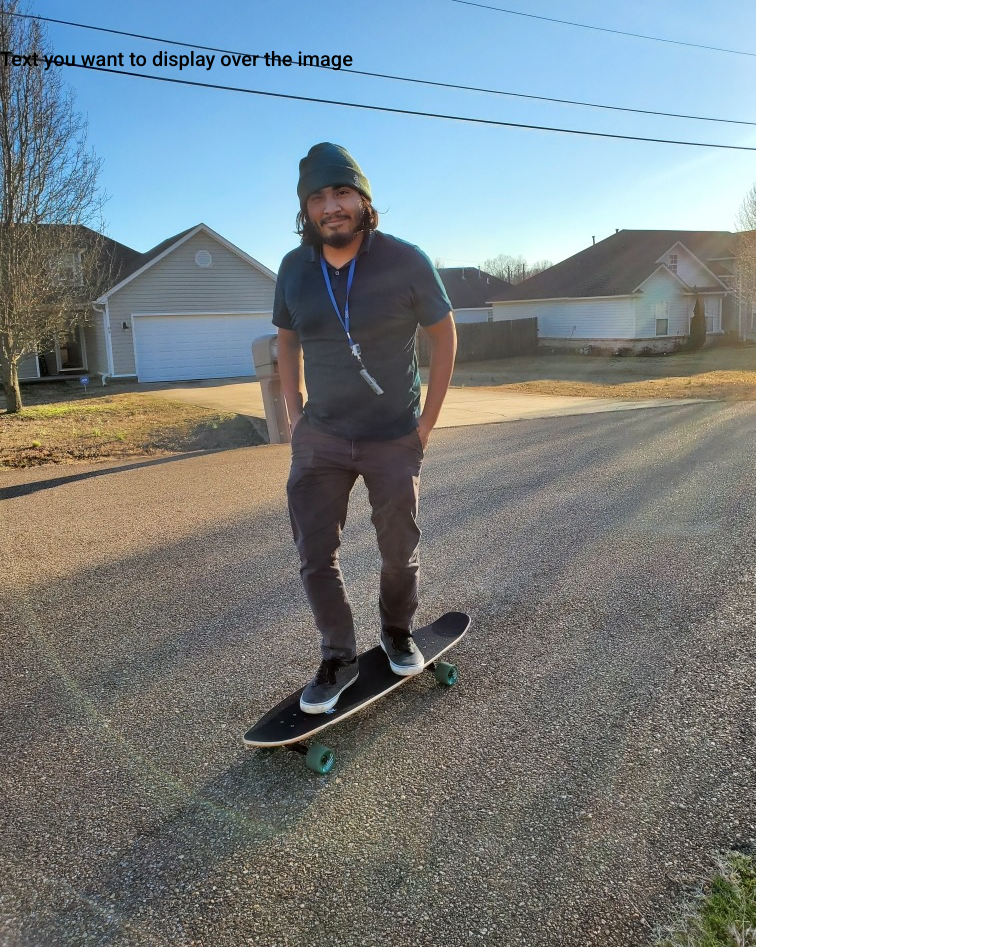
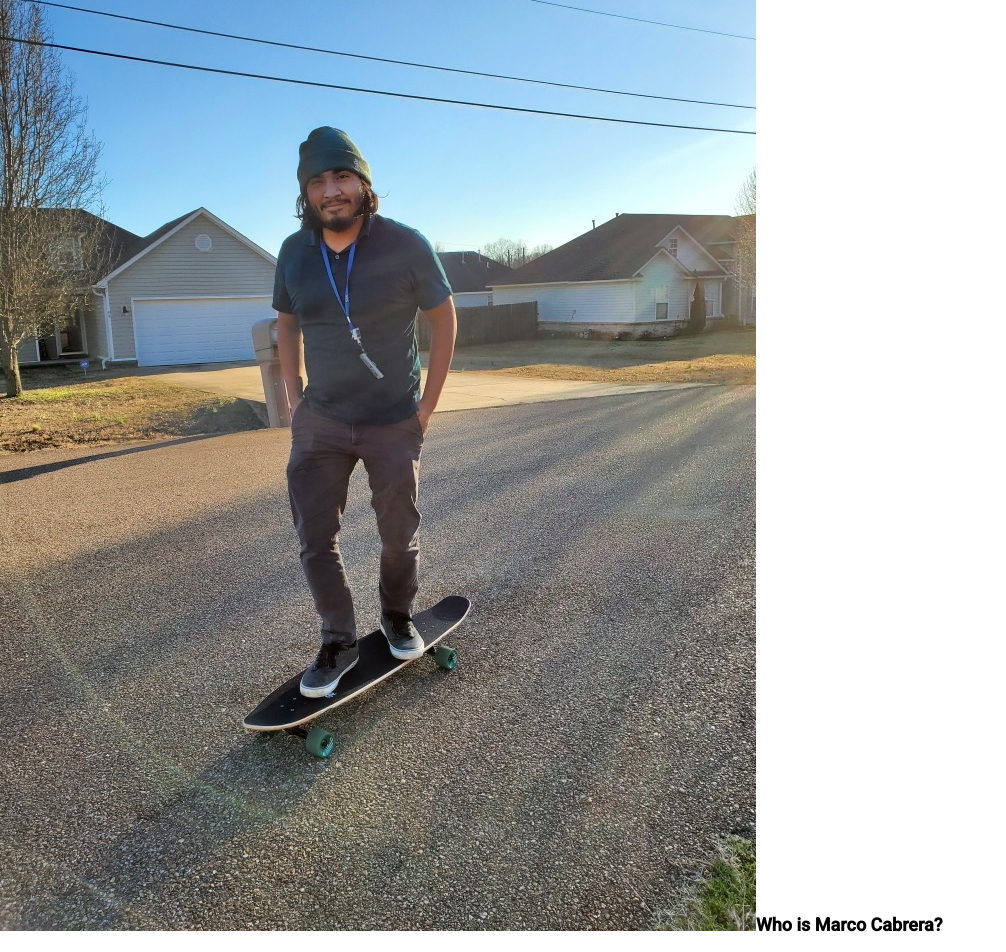
Before and after one commit to mck231/static-site-test, an Angular app: page /home in a window 1280 px wide. Shown: the part 157-1109 px from the top of the page, without its empty margins (0-1006 px from the left). Built offline with nearby package versions, Linux system fonts and the light colour scheme.

Commit message:
redirects and title change

```diff
--- a/angular.json
+++ b/angular.json
@@ -25,7 +25,8 @@
             "aot": true,
             "assets": [
               "src/favicon.ico",
-              "src/assets"
+              "src/assets",
+              "src/_redirects"
             ],
             "styles": [
               "./node_modules/@angular/material/prebuilt-themes/purple-green.css",
--- a/src/app/app.component.scss
+++ b/src/app/app.component.scss
@@ -10,6 +10,7 @@
   background-color:transparent;
   transform: translateY(-100%);
   transition: transform .5s cubic-bezier(.4,0,.2,1);
+  height: 80px;
 }
 #navbar a {
     color: white;
--- a/src/app/features/home/home.component.html
+++ b/src/app/features/home/home.component.html
@@ -1,7 +1,6 @@
-<div class="image">
+<div class="d-flex justify-content-around align-self-center">
 
-  <img src="assets/skate.JPG" alt="" />
+    <img src="assets/skate.JPG" alt="" />
 
-  <h2>Text you want to display over the image</h2>
-
+  <b>Who is Marco Cabrera?</b>
 </div>
--- a/src/app/features/home/home.component.scss
+++ b/src/app/features/home/home.component.scss
@@ -1,11 +1,4 @@
-image {
-  position: relative;
-  width: 100%; /* for IE 6 */
+b
+{
+  font-size: large;
 }
-
-h2 {
-  position: absolute;
-  top: 200px;
-  left: 0;
-  width: 100%;
-}
```
Also changed, not shown: 1 other file (tests, documents, lock files or other folders).
